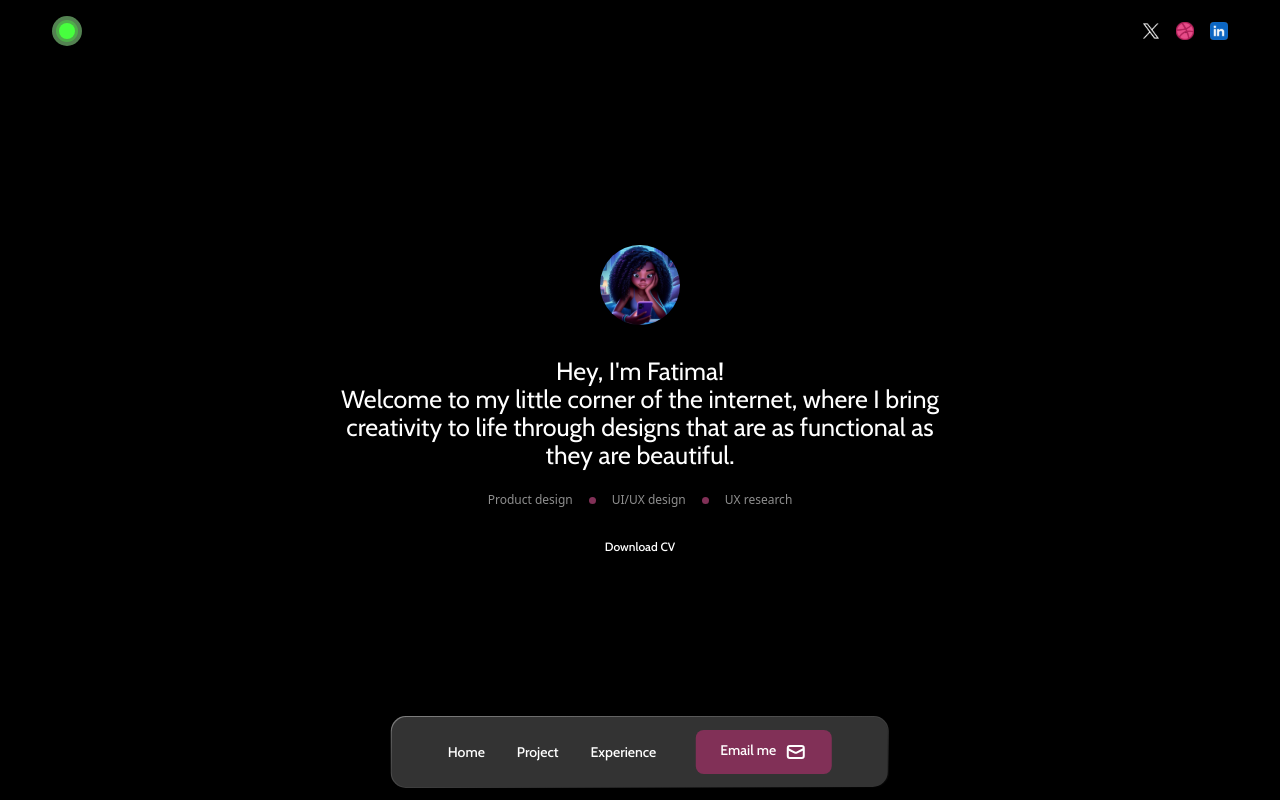
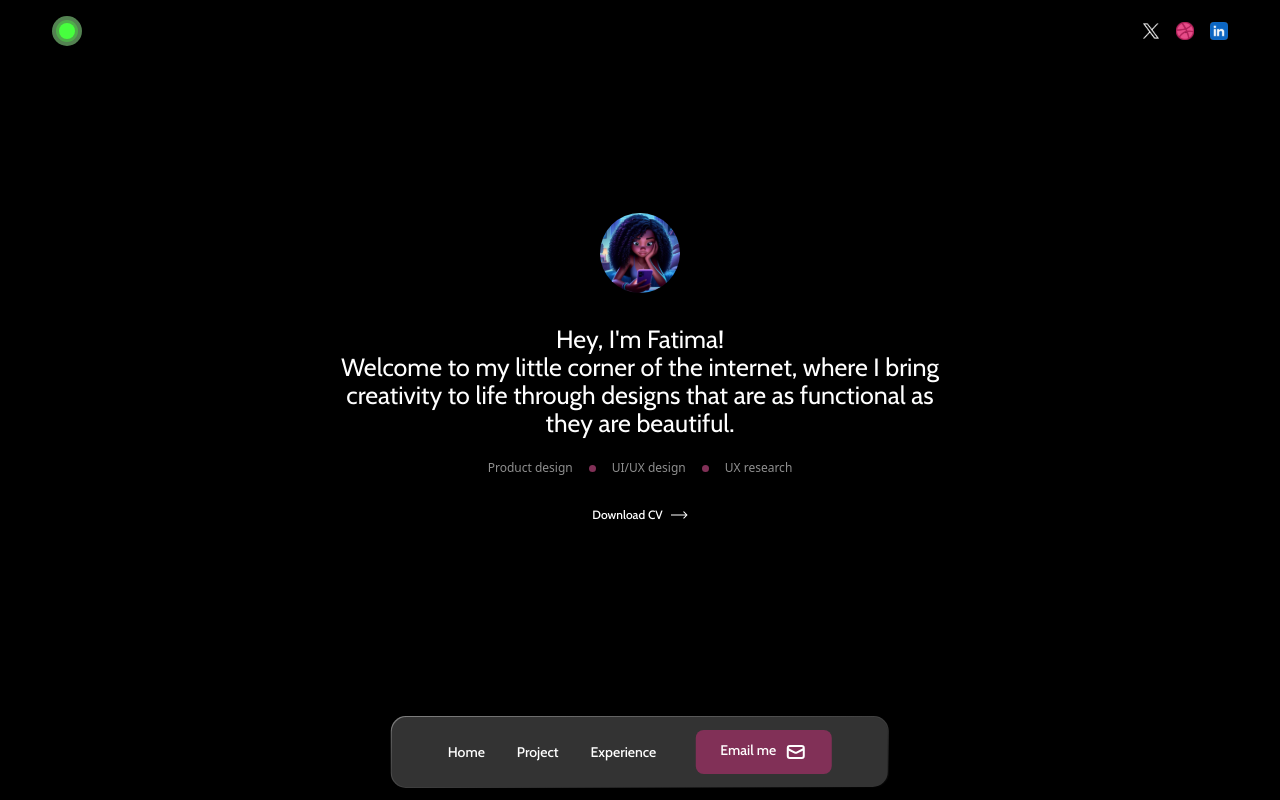
Before and after one commit to codingnekochan/UxTeema, a React (Vite) app: page / in a window 1280 px wide. Shown: the top 800 px of the page. Built offline with nearby package versions, Linux system fonts and the light colour scheme; a web font is replaced by a local one.

Commit message:
minor fix

```diff
--- a/src/sections/header.jsx
+++ b/src/sections/header.jsx
@@ -10,7 +10,7 @@ import NavBar from '../components/nav'
 
 function Header({ ZeeInfo }) {
     return (
-        <header id='home' className='relative h-[100vh] flex justify-center items-center'>
+        <header id='home' className='relative h-[100vh] flex justify-center items-center bor'>
             <NavBar />
             <div className='z-10 bg-black flex justify-between fixed w-full min-[1920px]:w-[75%] min-[3000px]:w-[50%]  top-0 p-6 md:px-10 lg:pt-4  lg:px-[52px]'>
                 <div>
@@ -31,7 +31,7 @@ function Header({ ZeeInfo }) {
                     <img src={MenuIcon} alt="tap to open menu" className='w-7' />
                 </button>
             </div>
-            <section id='intro' className=' flex flex-col justify-center items-center'>
+            <section id='intro' className=' flex flex-col justify-center items-center lg:mb-16'>
                 <div className='mb-8 md:mb-10 lg:mb-8'>
                     <img src={PfpIcon} alt="avatar for portfolio website" className='w-[50px] h-[50px] md:w-[70px] md:h-[70px] lg:w-20 lg:h-20 2xl:w-[100px] 2xl:h-[100px] ' />
                 </div>
@@ -59,7 +59,7 @@ function Header({ ZeeInfo }) {
                     <div className='bg-black rounded-[5px]'>
                         <button className='flex rounded-[5px] justify-center items-center text-[10px] gap-2 lg:text-xs 2xl:text-lg tracking-[3%] max-lg:bg-[#FFFFFF33] py-[10px] px-6 md:py-3 md:px-[30px] lg:p-0 font-medium font-cabin '>
                             Download CV
-                            <img src={ArrowLeft} alt="" className='hidden lg:hover:block' />
+                            <img src={ArrowLeft} alt="" className='hidden lg:block' />
                         </button>
                     </div>
                 </div>
```
